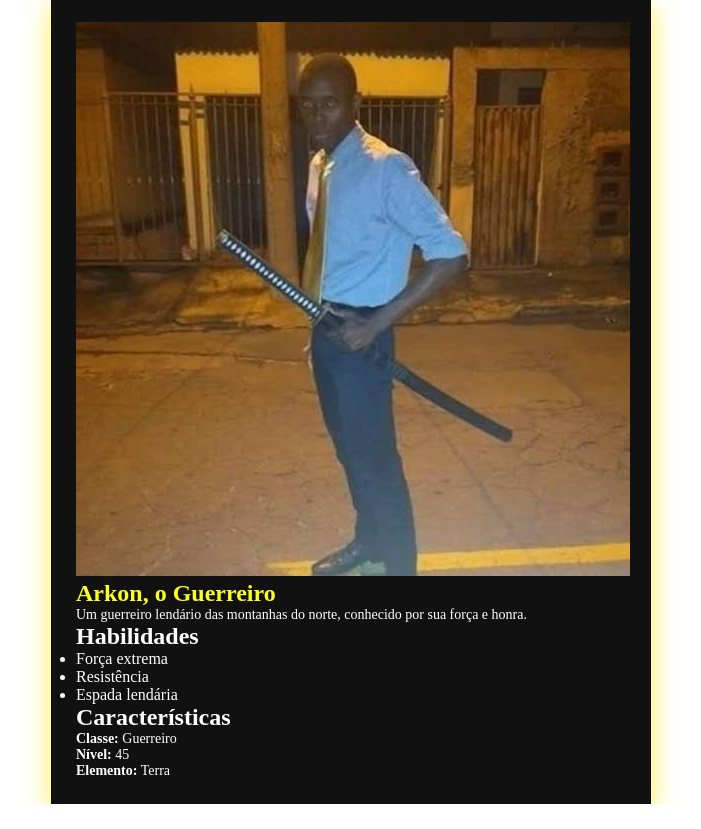
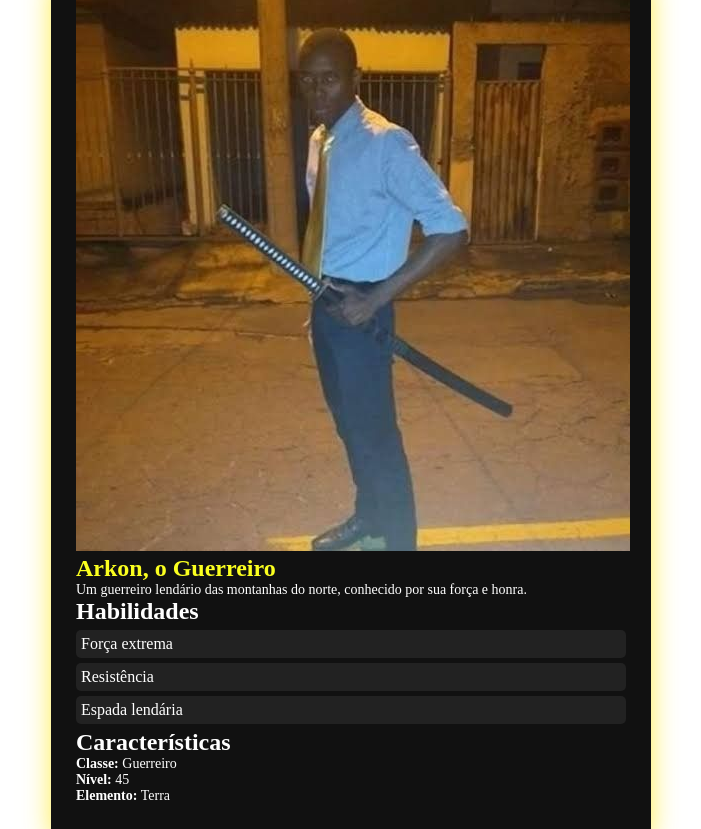
Before and after one commit to Bjarhn/Farmando-aura, a plain HTML site: page index.html in a window 1280 px wide. Shown: the whole page, without its empty margins (289-990 px from the left). Before the commit the page ends 804 px from the top, so only its background shows below. Drawn offline with Linux system fonts and the light colour scheme.

Commit message:
Estilizando as habilidades (ul/li)

```diff
--- a/style.css
+++ b/style.css
@@ -29,3 +29,14 @@ h1 {
 p {
   font-size: 14px;
 }
+
+ul {
+  list-style: none;
+}
+
+li {
+  background: #222;
+  margin: 5px 0;
+  padding: 5px;
+  border-radius: 5px;
+}
```
